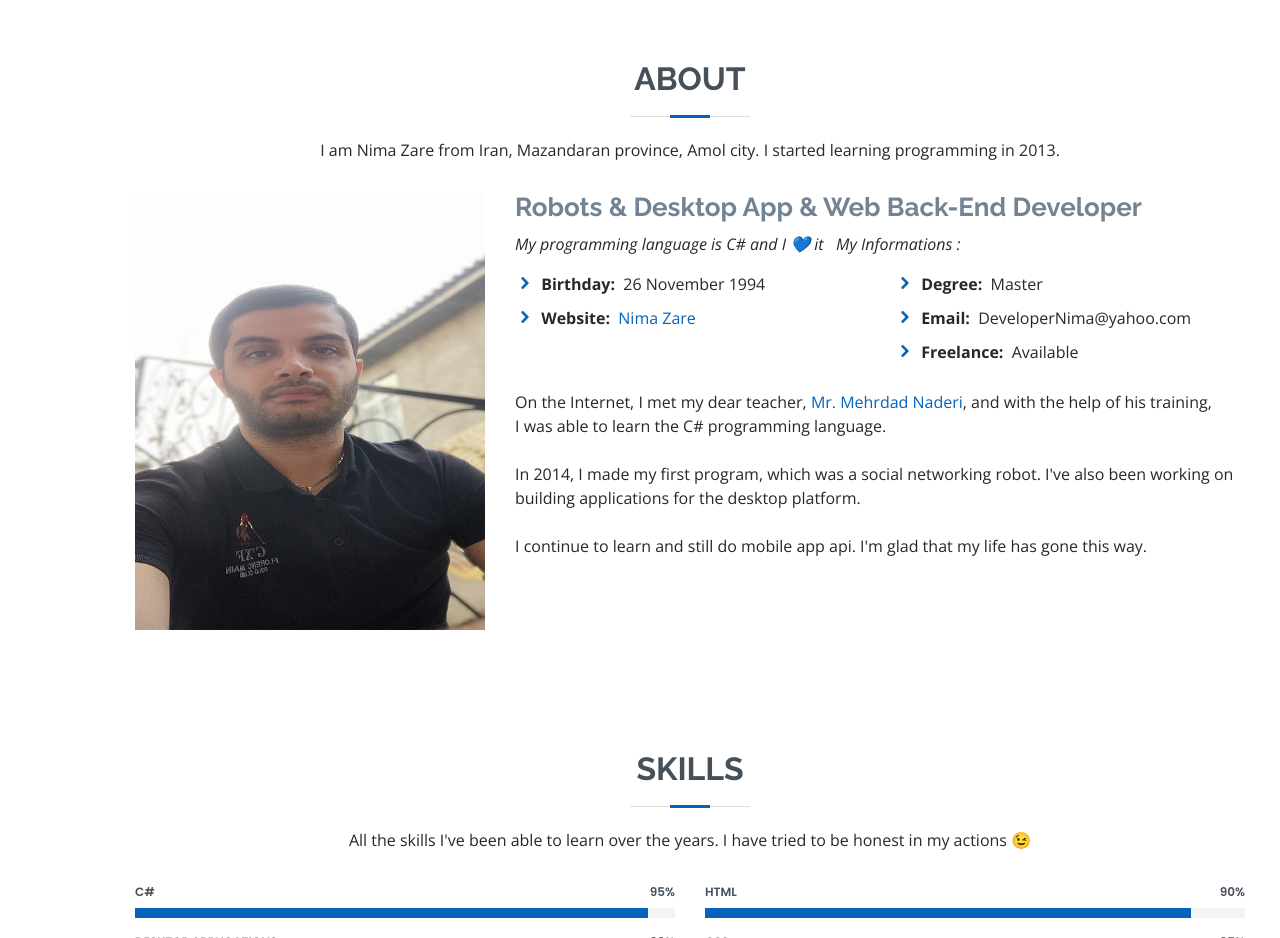
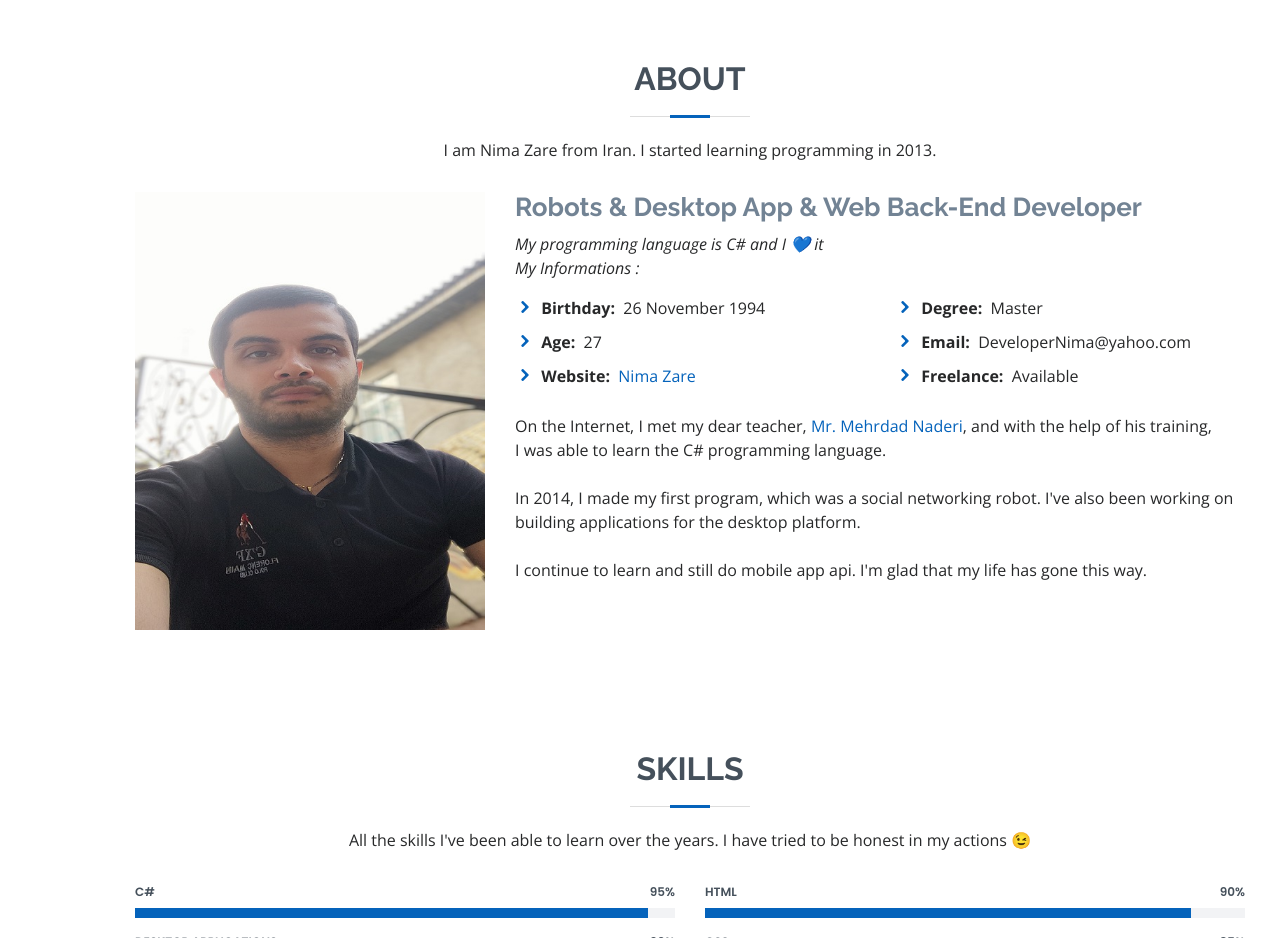
Before and after one commit to NimaZare/nimazare.github.io, a plain HTML site: page index.html in a window 1280 px wide. Shown: the part 800-1738 px from the top of the page. Drawn offline with nearby package versions, Linux system fonts and the light colour scheme.

Commit message:
Update index.html

```diff
--- a/index.html
+++ b/index.html
@@ -35,7 +35,7 @@
     <section id="hero" class="d-flex flex-column justify-content-center">
         <div class="container" data-aos="zoom-in" data-aos-delay="100">
             <h1>Nima Zare</h1>
-            <p>I'm <span class="typed" data-typed-items="Desktop Application Programmer 😎, Telegram and Instagram Robot Programmer 😉, Blazor App Programmer 😎, ML.Net Ai Apps Programmer 😉, Back-End Programmer 🤓, Freelancer 😊"></span></p>
+            <p>I'm <span class="typed" data-typed-items="Desktop Application Programmer 😎, Telegram Robot Programmer 😉, Blazor App Programmer 😎, ML.Net Ai Apps Programmer 😉, Back-End Programmer 🤓, Freelancer 😊"></span></p>
             <div class="social-links">
                 <a href="https://www.twitter.com/developernima" class="twitter"><i class="bx bxl-twitter"></i></a>
                 <a href="https://www.instagram.com/nimazareofficial" class="instagram"><i class="bx bxl-instagram"></i></a>
@@ -50,7 +50,7 @@
             <div class="container" data-aos="fade-up">
                 <div class="section-title">
                     <h2>About</h2>
-                    <p>I am Nima Zare from Iran, Mazandaran province, Amol city. I started learning programming in 2013.</p>
+                    <p>I am Nima Zare from Iran. I started learning programming in 2013.</p>
                 </div>
                 <div class="row">
                     <div class="col-lg-4">
@@ -59,12 +59,13 @@
                     <div class="col-lg-8 pt-4 pt-lg-0 content">
                         <h3>Robots &amp; Desktop App &amp; Web Back-End Developer</h3>
                         <p class="font-italic">
-                            My programming language is C# and I 💙 it    My Informations :
+                            My programming language is C# and I 💙 it <br/> My Informations :
                         </p>
                         <div class="row">
                             <div class="col-lg-6">
                                 <ul>
                                     <li><i class="icofont-rounded-right"></i> <strong>Birthday:</strong>  26 November 1994</li>
+				    <li><i class="icofont-rounded-right"></i> <strong>Age:</strong>  27</li>
                                     <li><i class="icofont-rounded-right"></i> <strong>Website:</strong>  <a href="https://nimazare.github.io/">Nima Zare</a></li>
                                 </ul>
                             </div>
```
